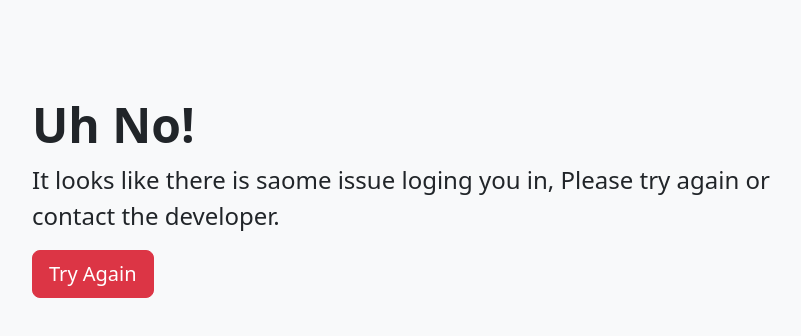
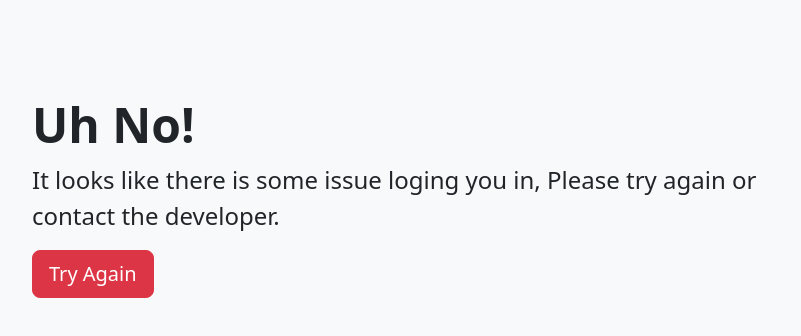
Before and after one commit to socketgut/newsletter_login, a website: page failure.html in a window 1280 px wide. Shown: the whole page, without its empty margins (28-829 px from the left). Drawn offline with nearby package versions, Linux system fonts and the light colour scheme.

Commit message:
1st Newsletter Signup Website Commit

```diff
--- a/failure.html
+++ b/failure.html
@@ -16,7 +16,7 @@
     <div class="p-5 mb-4 bg-body-tertiary rounded-3">
         <div class="container-fluid py-5">
           <h1 class="display-5 fw-bold">Uh No!</h1>
-          <p class="col-md-8 fs-4">It looks like there is saome issue loging you in, Please try again or contact the developer.</p>
+          <p class="col-md-8 fs-4">It looks like there is some issue loging you in, Please try again or contact the developer.</p>
 
           <form action="/failure" method="post">
             <button class="btn btn-primary btn-danger btn-lg">Try Again</button>
```
Also changed, not shown: 1 other file.
